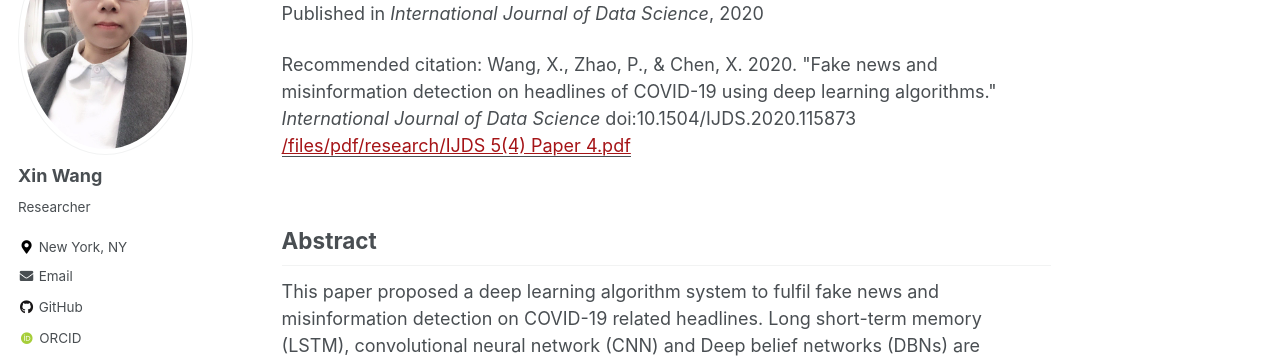
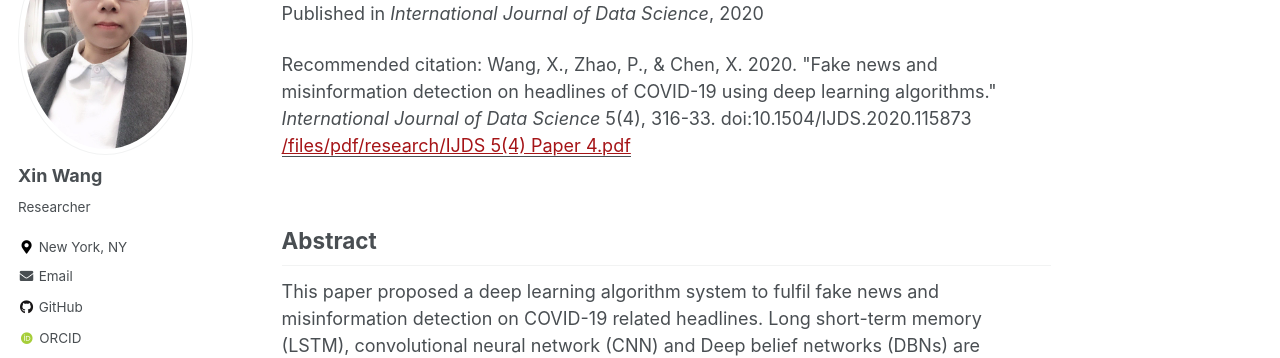
Before and after one commit to xin-wang-kr/xin-wang-kr.github.io, a Jekyll site: the page built from _publications/2020-fake-news.md, in a window 1280 px wide and 1245 px high. Shown: the part 192-550 px from the top of the window. Built offline with Jekyll 4.4.1, drawn with Linux system fonts in a browser that asks for light colours; some web fonts are replaced.

Commit message:
Update 2020-fake-news.md

```diff
--- a/_publications/2020-fake-news.md
+++ b/_publications/2020-fake-news.md
@@ -8,7 +8,7 @@ venue: 'International Journal of Data Science'
 paperurl: '/files/pdf/research/IJDS 5(4) Paper 4.pdf'
 link: 'http://dx.doi.org/10.1504/IJDS.2020.115873'
 github: 'https://github.com/pzhaoir/fake-news-monitoring-anti-rumor-systm/tree/main/fake-news-mainstream-media'
-citation: 'Wang, X., Zhao, P., & Chen, X. 2020. &quot;Fake news and misinformation detection on headlines of COVID-19 using deep learning algorithms.&quot; <i>International Journal of Data Science</i> doi:10.1504/IJDS.2020.115873'
+citation: 'Wang, X., Zhao, P., & Chen, X. 2020. &quot;Fake news and misinformation detection on headlines of COVID-19 using deep learning algorithms.&quot; <i>International Journal of Data Science</i> 5(4), 316-33. doi:10.1504/IJDS.2020.115873'
 ---
 
 ## Abstract
```
